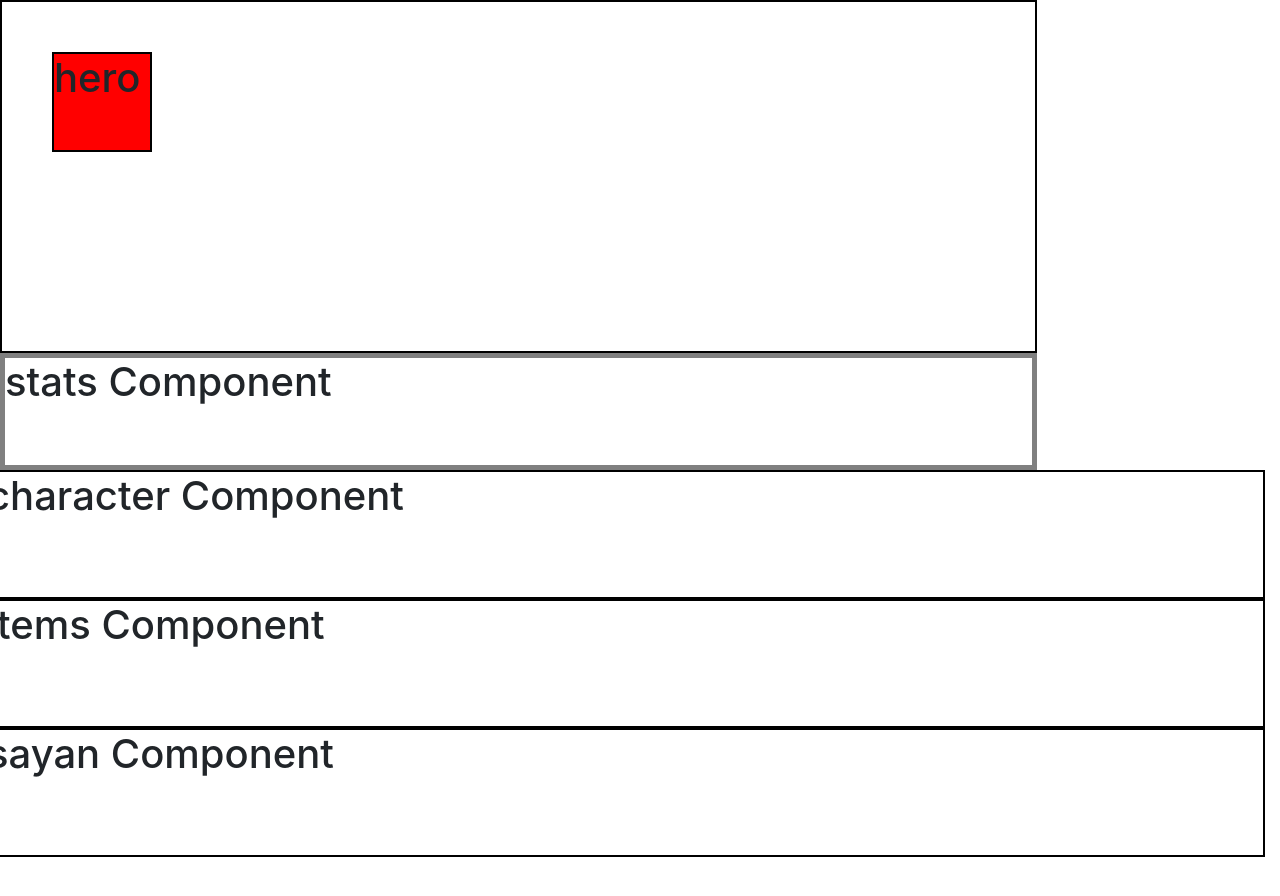
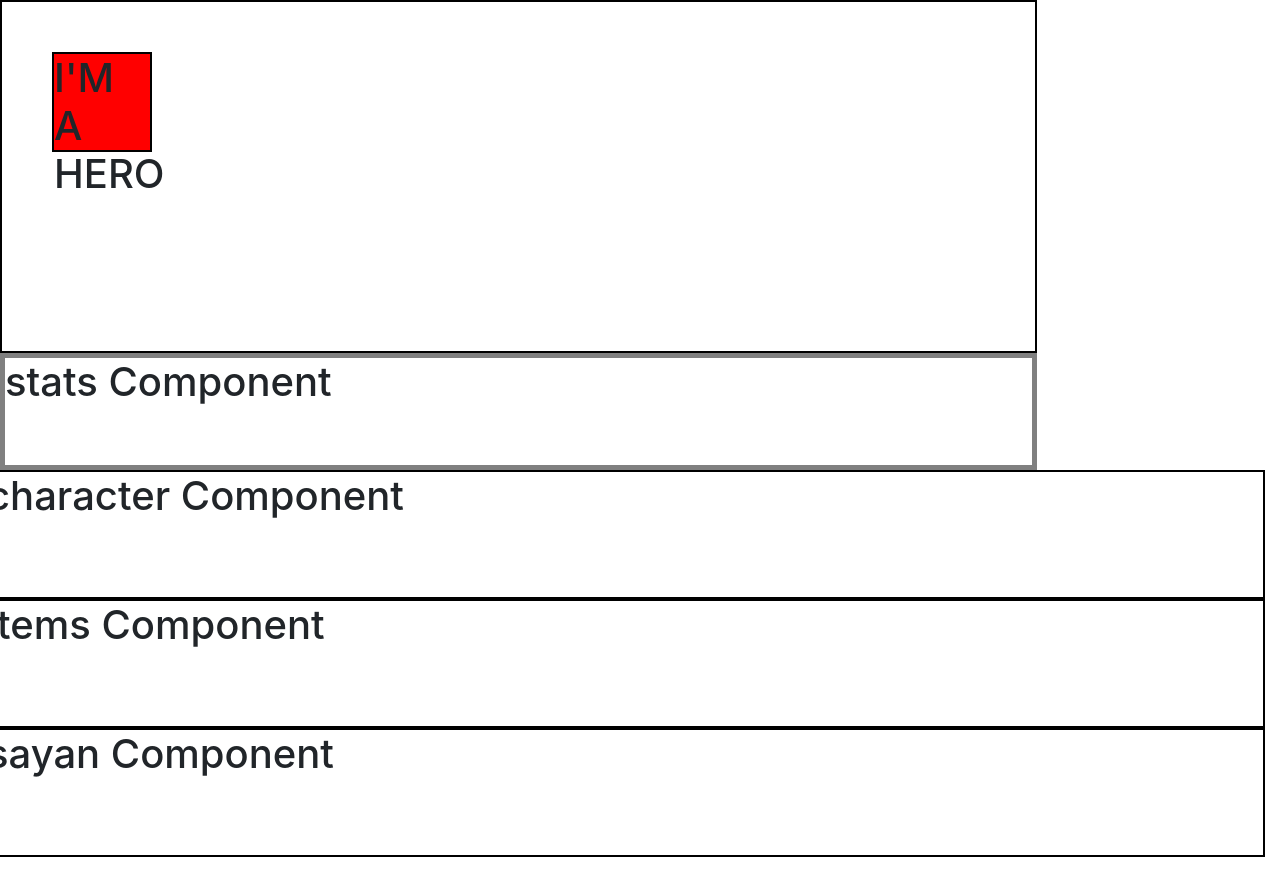
Before and after one commit to adriansdk/Iron-Hero, a Vue app: page / in a window 1280 px wide. Shown: the top 896 px of the page. Built offline with nearby package versions, Linux system fonts and the light colour scheme.

Commit message:
You're a hero

```diff
--- a/src/components/screen.vue
+++ b/src/components/screen.vue
@@ -3,7 +3,7 @@
   <section class="screen" v-on:click="movement()">
     <div class="myContainer">
       <div class="hero" v-bind:style="{ marginLeft: this.yPos + 'px', marginTop: this.xPos + 'px' }">
-        <h1>hero</h1>
+        <h1>I'M A HERO</h1>
       </div>
     </div>
 
```
